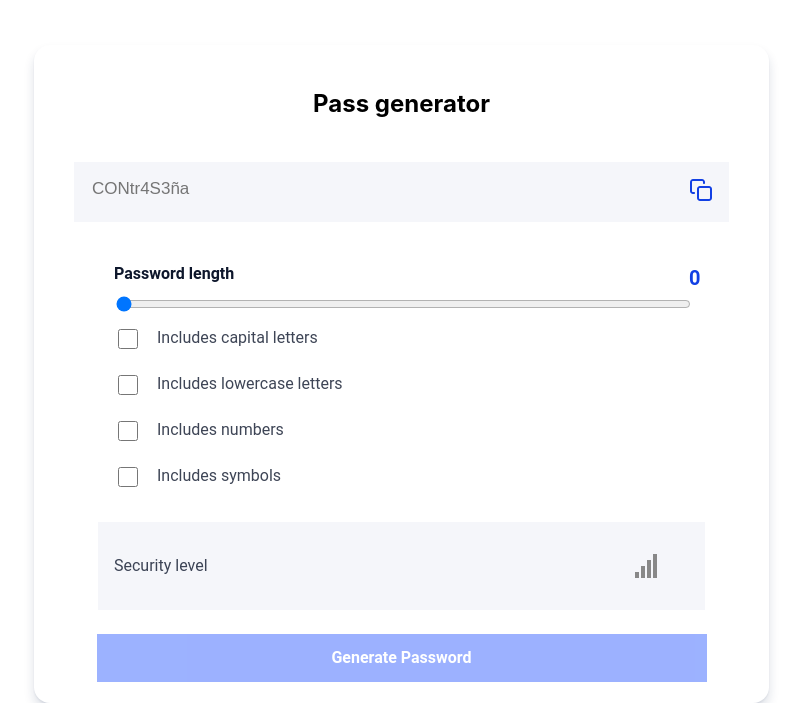
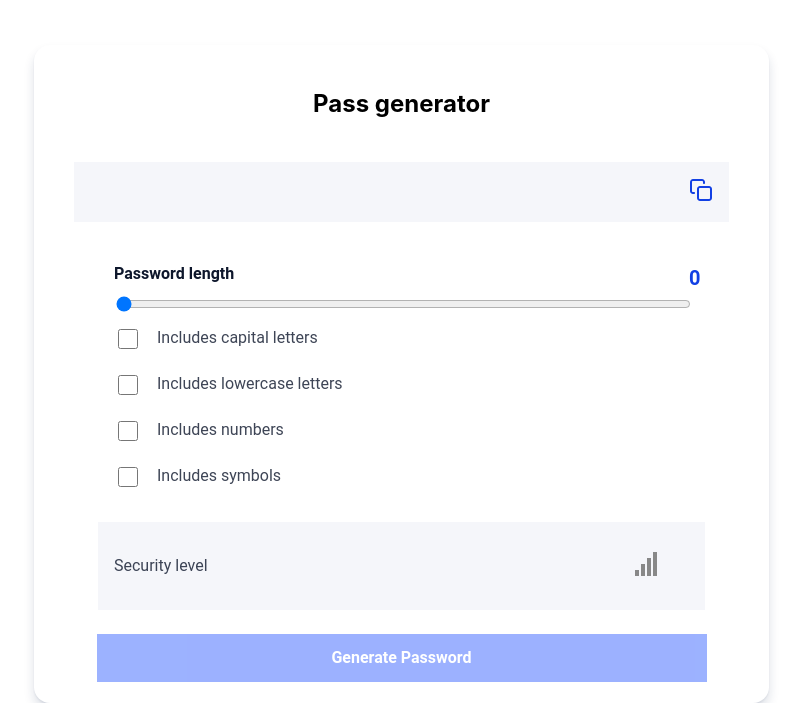
Before and after one commit to vcrolack/pass-generator, a React (Create React App) app: page / in a window 1280 px wide. Shown: the part 155-858 px from the top of the page, without its empty margins (322-1124 px from the left). Built offline with nearby package versions, Linux system fonts and the light colour scheme; the HTML template or start-up script is replaced by a standard one.

Commit message:
add level functionality

```diff
--- a/src/components/Level.js
+++ b/src/components/Level.js
@@ -1,15 +1,57 @@
-import React from 'react'
-import level from '../assets/level.svg'
+import React from "react";
+import { usePassContext } from "../context/PassContext";
 
 export const Level = () => {
+  const { level } = usePassContext();
+
   return (
-    <div className='level-container'>
+    <div className="level-container">
+      {console.log(level)}
       <div className="left-box">
-        <p className='level-title'>Security level</p>
+        <p className="level-title">Security level</p>
       </div>
       <div className="right-box">
-        <img className='level-icon' src={level} alt="" />
+        <svg
+          width="22"
+          height="24"
+          viewBox="0 0 22 24"
+          fill="none"
+          xmlns="http://www.w3.org/2000/svg"
+        >
+          {!level && (
+            <>
+              <rect id="1" y="18" width="4" height="6" fill="#888888" />
+              <rect id="2" x="6" y="12" width="4" height="12" fill="#888888" />
+              <rect id="3" x="12" y="6" width="4" height="18" fill="#888888" />
+              <rect id="4" x="18" width="4" height="24" fill="#888888" />
+            </>
+          )}
+          {level === "lower" && (
+            <>
+              <rect id="1" y="18" width="4" height="6" fill="red" />
+              <rect id="2" x="6" y="12" width="4" height="12" fill="red" />
+              <rect id="3" x="12" y="6" width="4" height="18" fill="#888888" />
+              <rect id="4" x="18" width="4" height="24" fill="#888888" />
+            </>
+          )}
+          {level === "medium" && (
+            <>
+              <rect id="1" y="18" width="4" height="6" fill="orange" />
+              <rect id="2" x="6" y="12" width="4" height="12" fill="orange" />
+              <rect id="3" x="12" y="6" width="4" height="18" fill="orange" />
+              <rect id="4" x="18" width="4" height="24" fill="#888888" />
+            </>
+          )}
+          {level === "high" && (
+            <>
+              <rect id="1" y="18" width="4" height="6" fill="green" />
+              <rect id="2" x="6" y="12" width="4" height="12" fill="green" />
+              <rect id="3" x="12" y="6" width="4" height="18" fill="green" />
+              <rect id="4" x="18" width="4" height="24" fill="green" />
+            </>
+          )}
+        </svg>
       </div>
     </div>
-  )
-}
+  );
+};
--- a/src/components/Send.js
+++ b/src/components/Send.js
@@ -1,35 +1,41 @@
 import React, { useEffect, useState } from "react";
 import { usePassContext } from "../context/PassContext";
-import { generatePassword } from "../helpers/generatePassword";
+import { generatePassword, securityLevel } from "../helpers/passwordHelper";
 
 export const Send = ({ styleBtn }) => {
-
-  const { options, count, setPassword } = usePassContext();
+  const { options, count, password, setPassword, setLevel } = usePassContext();
   const [isValid, setIsValid] = useState(false);
-  const [cssClass, setCssClass] = useState("btn-disabled")
+  const [cssClass, setCssClass] = useState("btn-disabled");
 
   useEffect(() => {
     if ((options[0] || options[1] || options[2] || options[3]) && count >= 5) {
       setIsValid(true);
-      setCssClass(styleBtn)
+      setCssClass(styleBtn);
     } else {
-      setIsValid(false)
-      setCssClass("btn-disabled")
+      setIsValid(false);
+      setCssClass("btn-disabled");
     }
-  }, [options, count, isValid, styleBtn])
+  }, [options, count, isValid, styleBtn]);
 
   const handleClick = () => {
     if ((options[0] || options[1] || options[2] || options[3]) && count >= 5) {
       const pass = generatePassword(count, options);
+      const level = securityLevel(password, options);
       setPassword(pass);
+      setLevel(level)
     }
-  }
+  };
 
   return (
     <div>
-        <button disabled={!isValid} onClick={handleClick} className={cssClass} type="button" >
-          Generate Password
-        </button>
+      <button
+        disabled={!isValid}
+        onClick={handleClick}
+        className={cssClass}
+        type="button"
+      >
+        Generate Password
+      </button>
     </div>
   );
 };
--- a/src/context/PassContext.js
+++ b/src/context/PassContext.js
@@ -11,8 +11,9 @@ export const PassProvider = ({children}) => {
   ];
   const [count, setCount] = useState(0);
   const [options, setOptions] = useState(new Array(userOptions.length).fill(false));
-  const [password, setPassword] = useState("CONtr4S3ña");
-  return <PassContext.Provider value={{count, setCount, options, setOptions, userOptions, password, setPassword}}>{children}</PassContext.Provider>
+  const [password, setPassword] = useState("");
+  const [level, setLevel] = useState("");
+  return <PassContext.Provider value={{count, setCount, options, setOptions, userOptions, password, setPassword, level, setLevel}}>{children}</PassContext.Provider>
 }
 
 export const usePassContext = () => {
--- a/src/helpers/generatePassword.js
+++ /dev/null
@@ -1,24 +0,0 @@
-export const generatePassword = (length, options) => {
-  let characters = ''
-  let result = ''
-
-  if (options[0]) {
-    characters += 'ABCDEFGHIJKLMNOPQRSTUVWXYZ';
-  }
-  if (options[1]) {
-    characters += 'abcdefghijklmnopqrstuvwxyz';
-  }
-
-  if (options[2]) {
-    characters += '0123456789';
-  }
-
-  if (options[3]) {
-    characters += '!"#$%&/()=?¡¿+*._-';
-  }
-  for (let i = 0; i < length; i++) {
-    result += characters.charAt(Math.floor(Math.random() * characters.length));
-  }
-
-  return result;
-}
--- /dev/null
+++ b/src/helpers/passwordHelper.js
@@ -0,0 +1,60 @@
+export const generatePassword = (length, options) => {
+  let characters = "";
+  let result = "";
+
+  if (options[0]) {
+    characters += "ABCDEFGHIJKLMNOPQRSTUVWXYZ";
+  }
+  if (options[1]) {
+    characters += "abcdefghijklmnopqrstuvwxyz";
+  }
+
+  if (options[2]) {
+    characters += "0123456789";
+  }
+
+  if (options[3]) {
+    characters += '!"#$%&/()=?¡¿+*._-';
+  }
+  for (let i = 0; i < length; i++) {
+    result += characters.charAt(Math.floor(Math.random() * characters.length));
+  }
+
+  return result;
+};
+
+export const securityLevel = (password, options) => {
+  let level = 0;
+  let levelString = "";
+  console.log(password);
+
+  if (password.length > 8) {
+    level += 1.2;
+  }
+
+  if (options[0]) {
+    level += 1.2;
+  }
+
+  if (options[1]) {
+    level += 1.2;
+  }
+
+  if (options[2]) {
+    level += 1.2;
+  }
+
+  if (options[3]) {
+    level += 1.2;
+  }
+
+  if (level < 3.5) {
+    levelString = "lower";
+  } else if (level > 3.5 && level < 4.8) {
+    levelString = "medium";
+  } else {
+    levelString = "high";
+  }
+
+  return levelString;
+};
--- a/src/index.css
+++ b/src/index.css
@@ -361,11 +361,16 @@ input[type='checkbox'] {
   height: 24px;
 
 
+
   /* Inside auto layout */
 
   flex: none;
   order: 1;
   flex-grow: 0;
+}
+
+.level-icon img {
+  color:red;
 }
 
 .btn {
```
Also changed, not shown: 1 other file (tests, documents, lock files or other folders).
